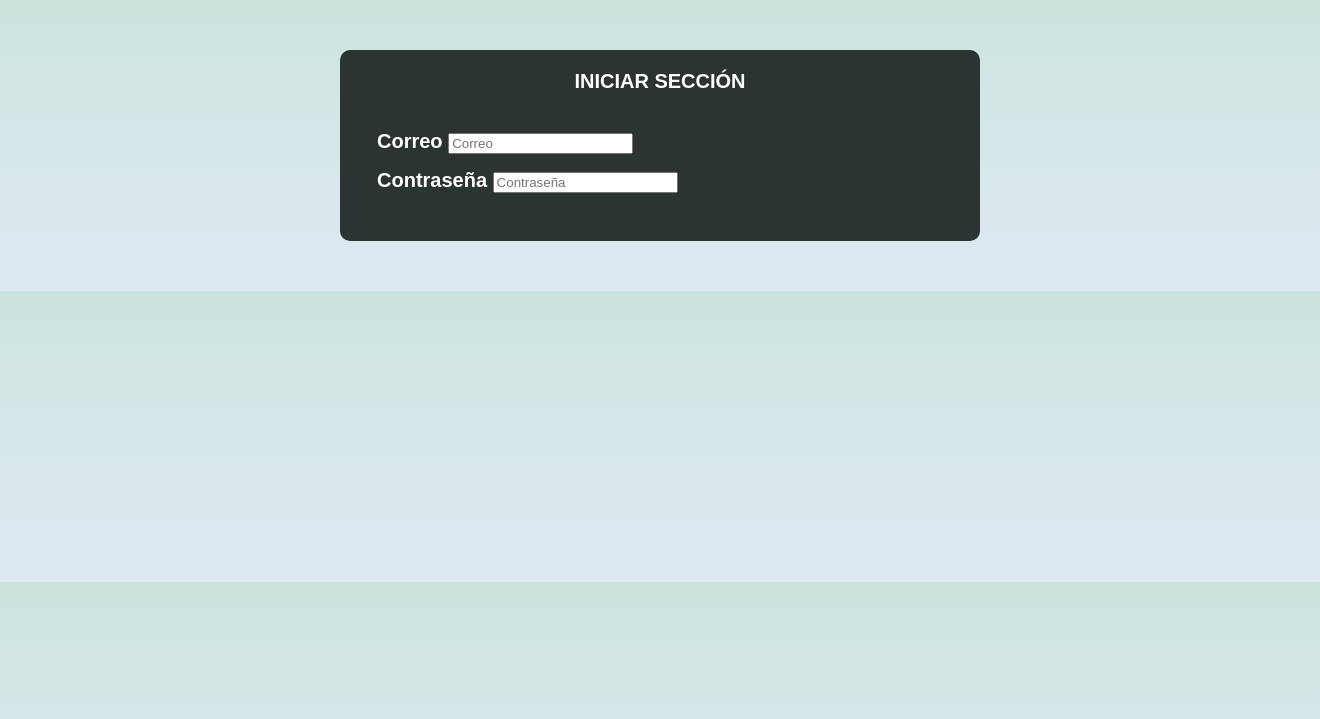
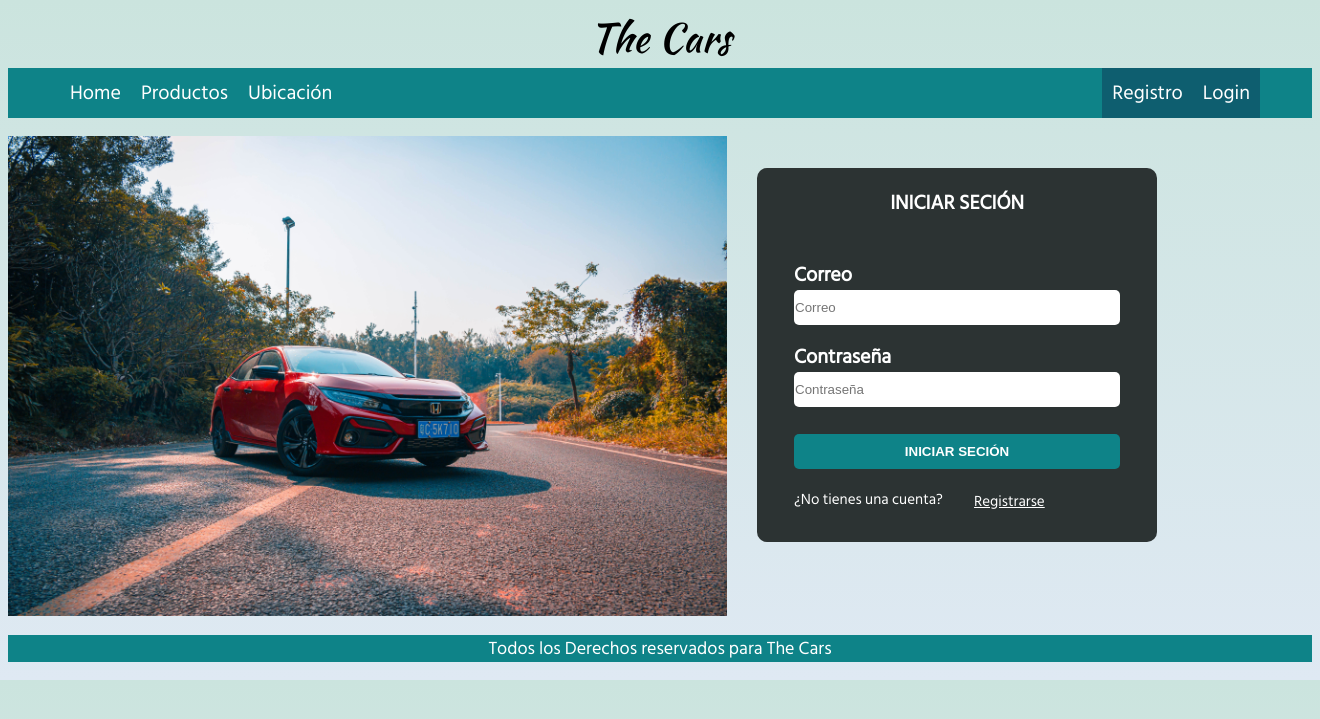
Before and after one commit to HectorMau501/Proyecto-Final, a PHP site: page /Login.html in a window 1320 px wide. Shown: the top 719 px of the page. Run offline with PHP 8.4, Linux system fonts and the light colour scheme.

Commit message:
12/03/2023

```diff
--- a/Login.html
+++ b/Login.html
@@ -6,26 +6,75 @@
     <meta name="viewport" content="width=device-width, initial-scale=1.0">
     <title>Document</title>
 
+    <link rel="preconnect" href="https://fonts.googleapis.com">
+    <link rel="preconnect" href="https://fonts.gstatic.com" crossorigin>
+    <link href="https://fonts.googleapis.com/css2?family=Hind+Siliguri&family=Kaushan+Script&display=swap" rel="stylesheet">
+
+    <link rel="preconnect" href="https://fonts.googleapis.com">
+    <link rel="preconnect" href="https://fonts.gstatic.com" crossorigin>
+
     <link rel="stylesheet" href="css/Styles.css">
+
+    <header>The Cars</header>
+
+    <div class="nav-bg">
+        <nav class="navegacion-principal contenedor">
+            <div class="nav-a">
+                <a href="Home.html">Home</a>
+                <a href="Productos.html">Productos</a>
+                <a href="https://goo.gl/maps/XtakJLDHcUynud4g8">Ubicación</a>
+            </div>
+            <div class="nav-r">
+                <a href="Registro.html">Registro</a>
+                <a href="Login.html">Login</a>
+            </div>
+        </nav>
+    </div>
+
+
 
 </head>
 <body>
-    <form class="formulario">
+
+    <main class="Contenido">
+
+        <div class="login">
+            <img class="auto__imagen" src="img/Login.jpg" alt=""  height="480">
+            <!--            <a href="https://unsplash.com/@alonly?utm_source=unsplash&utm_medium=referral&utm_content=creditCopyText"></a><a href="https://unsplash.com/es/fotos/fP1jFz9FYuI?utm_source=unsplash&utm_medium=referral&utm_content=creditCopyText"></a>-->
+            <form class="formulario__login">
                 <fieldset>
-            <legend>Iniciar Sección</legend>
+                    <legend>Iniciar Seción</legend>
 
                     <div class="contenedor-campos">
                         <div class="campo">
                             <label>Correo</label>
-                    <input type="text" type="text" placeholder="Correo">
+                            <input class="input-text" type="text" type="text" placeholder="Correo">
                         </div>
 
                         <div class="campo">
                             <label>Contraseña</label>
-                    <input type="text" type="text" placeholder="Contraseña">
+                            <input class="input-text" type="text" type="text" placeholder="Contraseña">
                         </div>
+
+                        <div class="alinear-derecha flex">
+                            <button class="button button_move" class="input-text" type="submit" name="Login" value="Iniciar Seción">Iniciar Seción</button>
+                        </div>
+
+                        <div class="campo_registrarse">
+                            <h3>¿No tienes una cuenta?</h3>
+                            <a class="registrar_link" href="Registro.html">Registrarse</a>
+                        </div>
+
                     </div>
                 </fieldset>
             </form>
+        </div>
+
+    </main>
+
+    <footer class="footer">
+        <p>Todos los Derechos reservados para The Cars</p>
+    </footer>
+
 </body>
 </html>
--- a/css/Styles.css
+++ b/css/Styles.css
@@ -13,10 +13,21 @@
 
 
 /**Globales**/
+header{
+    font-size: 4rem;
+    font-family: 'Kaushan Script', cursive;
+    text-align: center;
+}
+
 html{
     font-size: 62.5%;
+    box-sizing: border-box;
     background-image: linear-gradient(to top, #DFE9F3 0%, var(--claro)); /*Para el color de fondo*/
 }
+
+*, *:before, *:after {
+    box-sizing: inherit;
+  }
 
 h1{
     font-size: 4.5rem;
@@ -36,8 +47,53 @@ h1,h2,h3{
 
 body{
     font-size: 2rem;
-    font-family: var(--Fuente-Principal)
+    font-family: var(--Fuente-Principal);
+    line-height: 1.5; /*Este es el interlineado*/
 }
+
+/*Descripcion*/
+
+.descripciones{
+display: grid;
+grid-template-columns: repeat(2,1fr); /*Para tamanio y dividir las columnas y los fr es lo mismo que decir 33.3% a cada una y el repeat es para que te lo repita tres veces*/
+column-gap: 1rem;
+margin: 3rem;
+gap: 4rem;
+}
+
+.descripcion_3,
+.descripcion{
+    display: flex;
+    flex-direction: column;
+    align-items: center;
+}
+
+.descripcion_3 h3,
+.descripcion h3{
+    color: var(--secundario);
+    font-weight: normal; /*Para la negrita de la letra*/
+}
+
+.descripcion_3,
+.descripcion p{
+    line-height: 2; /*Para cambiar el internileado*/
+    text-align: center;
+    margin-left: 2rem;
+    margin-right: 2rem;
+}
+
+.descripcion_3{
+    grid-column: 1 / 3;
+}
+
+.descripcion {
+   /* height: 15rem;
+    width: 15rem;
+    display: flex;
+    justify-content: space-evenly; /* Para alinear el contenido al centro
+    align-items: center; Para centrar los iconos*/
+}
+
 
 .contenedor{
     width: 120rem;
@@ -47,6 +103,7 @@ body{
 /**Navegacion Principal**/
 .nav-bg{
     background-color: var(--secundario);
+    width: 100%;
 }
 
 .navegacion-principal{
@@ -55,58 +112,87 @@ body{
 }
 
 .navegacion-principal a{
+    color: var(--blanco);
+    display: block;
     padding: 1rem;
-    color: var(--blanco);
-
     text-decoration: none;
     font-size: 2rem;
-    font-weight: bolder;
+
 }
+
 
 .nav-a{
     display: flex;
 }
 
-.especiales{
+.nav-r{
     display: flex;
     justify-content: end;
     background-color: #0E5E6F;
-    border-style: solid;
-    border-color: var(--oscuro);
 }
 
 .navegacion-principal a:hover{
     background-color: var(--primario);
-    color: var(--);
 }
+
 
 
 
 /**Formularios**/
 
-.formulario{
-    background-color: var(--oscuro);
-    width: min(60rem , 100%);
-    margin: 5rem auto;
-    padding: 2rem;
-    border-radius: 1rem;
+.login,
+.Registro{
+    display: grid;
+    grid-template-columns: repeat(2 , 1fr);
 
 }
 
+.auto__imagen{
+    display: grid;
+    margin: auto;
+    margin-top: 1.8rem;
+
+}
+
+.formulario{
+    display: inline;
+    position: relative;
+    left: 5rem;
+    background-color: var(--oscuro);
+    width: min(40rem , 100%);
+    margin: 3.5rem 3rem 3.5rem 3.5rem;
+    padding: 2rem;
+    border-radius: 1rem;
+    height: 80%;
+
+}
+
+.formulario__login{
+    background-color: var(--oscuro);
+    width: min(40rem , 100%);
+    margin: 5rem 3rem;
+    padding: 2rem;
+    border-radius: 1rem;
+    height: 75%;
+}
+
+.formulario__login fieldset,
 .formulario fieldset{
     border: none;
 }
 
+.formulario__login Legend,
 .formulario legend{
     text-align: center;
     text-transform: uppercase;
     font-weight: 700;
-    margin-bottom: 3rem;
+    margin-bottom: 2rem;
     color: var(--blanco);
 }
 
 .campo{
-    margin-bottom: 1.5rem;
+    margin-top: 1.5rem;
+    margin-bottom: 1.7rem;
 }
 
 .campo label{
@@ -114,11 +200,35 @@ body{
     font-weight: bold;
 }
 
+.campo_registrarse h3{
+    font-size: 1.5rem;
+    color: var(--blanco);
+    font-weight: normal;
+    text-align: start;
+    margin: 0%;
+}
+
+.campo_registrarse a{
+    display: block;
+    font-size: 1.5rem;
+    color: var(--blanco);
+    font-weight: normal;
+    text-align: start;
+}
+
+.registrar_link{
+    display: inline;
+    position: relative;
+    bottom: 2.1rem;
+    left: 18rem;
+}
+
 /**Selectores**/
 
 .input-text{
+    text-align:unset;
     width: 100%;
-    padding: 1rem;
+    padding: 1rem 0.1rem;
     border: none;
     border-radius: 0.5rem;
 }
@@ -129,12 +239,13 @@ body{
     background-color: var(--secundario);
     color: var(--blanco);
     padding: 1rem 3rem;
-    margin-top: 2rem;
     text-transform: uppercase;
     font-weight: bolder;
     border-radius: 0.5rem;
     width: 90%;
     border: none;
+    margin-top: 1rem;
+    margin-bottom: 2rem;
 }
 
 .button:hover{
@@ -155,7 +266,10 @@ justify-content: flex-end;
 }
 
 /**Footer**/
-#footer{
+
+.footer{
     text-align: center;
     font-size: 1.8rem;
+    background-color: var(--secundario);
+    color: var(--blanco);
 }
```
Also changed, not shown: Home.html (+21 -25 lines), Productos.html (+28 -0 lines), Registro.html (+21 -6 lines), img/Login.jpg (added), img/Registrar.jpg (added). Lines whose indentation alone changed are shown as unchanged.
